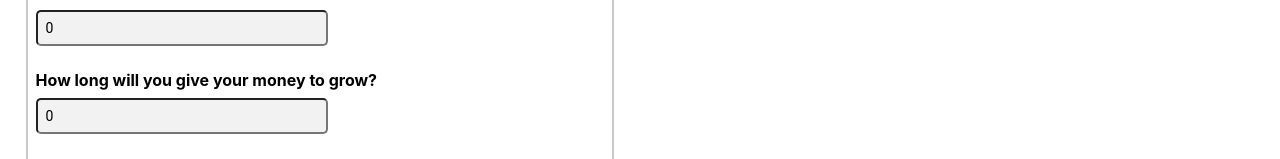
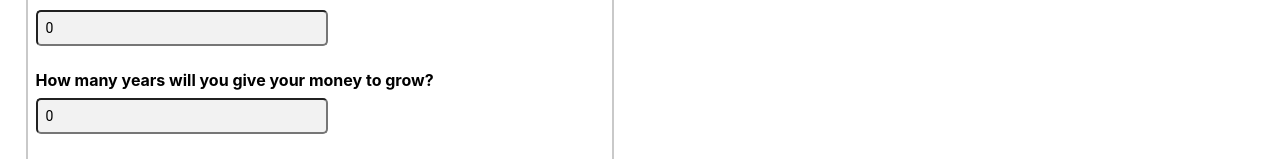
Before and after one commit to jwpincus/Wealthbar-takehome, a React (Create React App) app: page / in a window 1280 px wide. Shown: the part 413-572 px from the top of the page. Built offline with nearby package versions, Linux system fonts and the light colour scheme.

Commit message:
update clarity on input prompt

```diff
--- a/src/components/Calculator/Calculator.jsx
+++ b/src/components/Calculator/Calculator.jsx
@@ -68,7 +68,7 @@ class Calculator extends React.Component {
                     onChange={this.inputChangeHandler}
                     value={this.state.principal}/>
 
-                <label htmlFor="years"><b>How long will you give your money to grow?</b></label>
+                <label htmlFor="years"><b>How many years will you give your money to grow?</b></label>
                 <input
                     type="number"
                     name="years"
```
